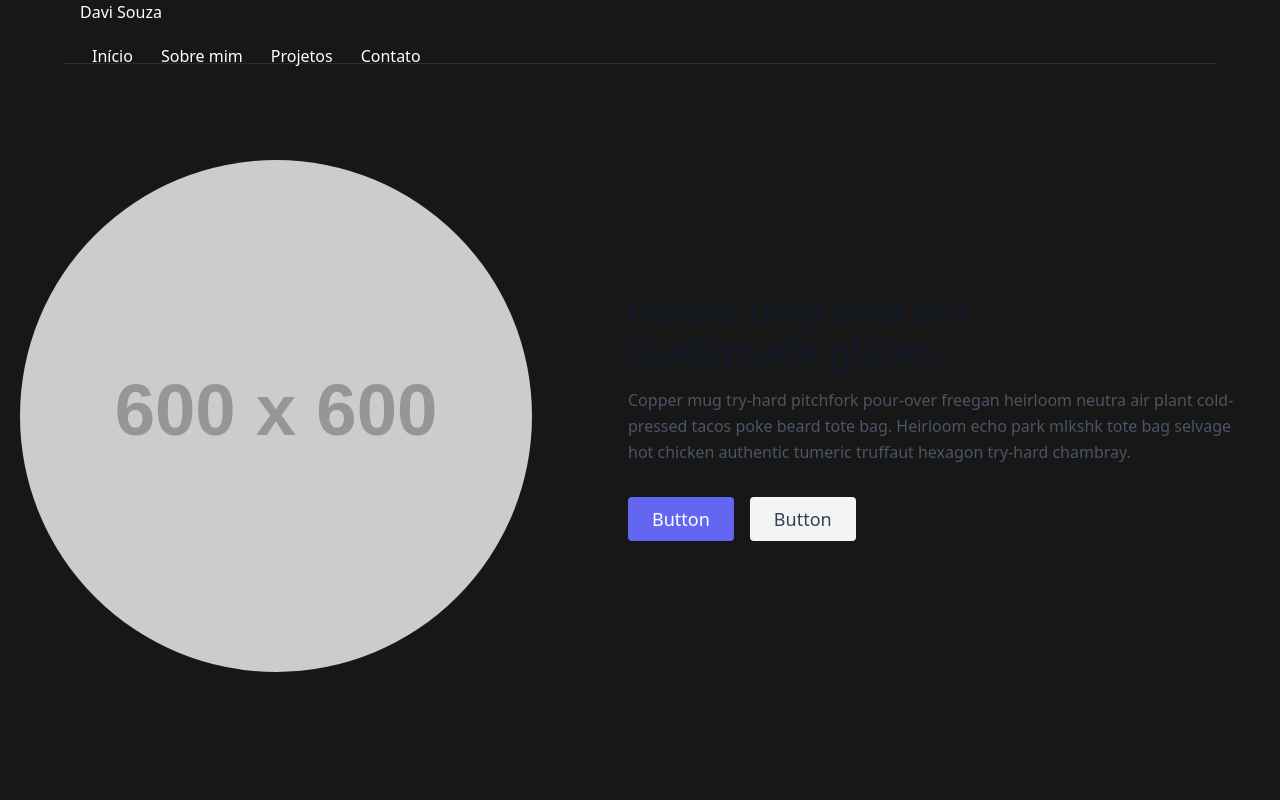
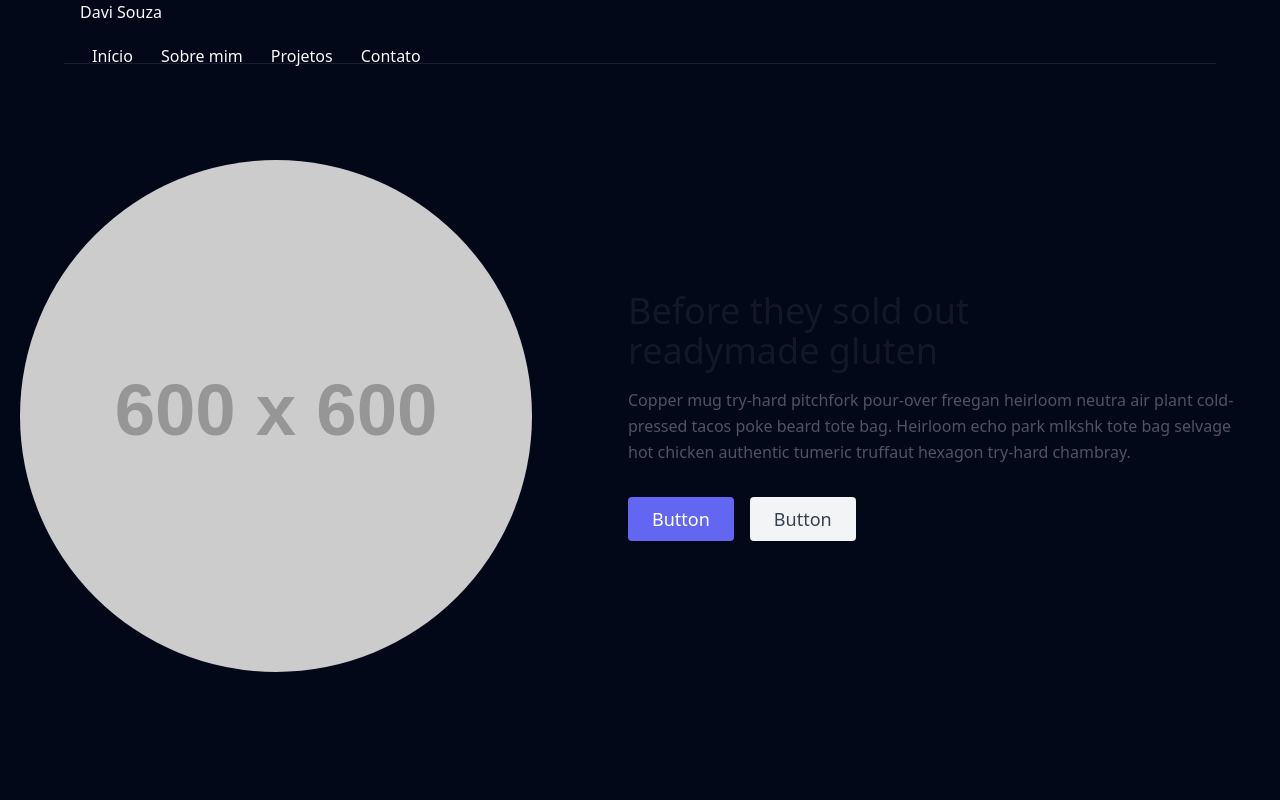
Before and after one commit to davi-souzadev/my-portfolio, a React (Vite) app: page / in a window 1280 px wide. Shown: the top 800 px of the page. Built offline with nearby package versions, Linux system fonts and the light colour scheme.

Commit message:
feat: Add theme provider

```diff
--- a/src/App.tsx
+++ b/src/App.tsx
@@ -1,16 +1,22 @@
 import { Navbar } from "./components/Navbar"
 import { About } from "./components/About"
+import React from "react"
+
+import { ThemeProvider } from "./components/ThemeProvider"
 
 function App() {
   return (
-    <div className="w-dvw h-dvh dark ">
-      <main className=" bg-slate-100 dark:bg-neutral-900 dark:text-white">
+    <ThemeProvider
+      defaultTheme="dark"
+      storageKey="vite-ui-theme"
+    >
+      <main className="w-dvw h-dvh">
         <Navbar />
         <About sectionType="about" />
         <About sectionType="projects" />
         <About sectionType="contact" />
       </main>
-    </div>
+    </ThemeProvider>
   )
 }
 
--- /dev/null
+++ b/src/components/ThemeProvider.tsx
@@ -0,0 +1,75 @@
+import { createContext, useContext, useEffect, useState } from "react"
+
+type Theme = "dark" | "light" | "system"
+
+type ThemeProviderProps = {
+  children: React.ReactNode
+  defaultTheme?: Theme
+  storageKey?: string
+}
+
+type ThemeProviderState = {
+  theme: Theme
+  setTheme: (theme: Theme) => void
+}
+
+const initialState: ThemeProviderState = {
+  theme: "system",
+  setTheme: () => null,
+}
+
+const ThemeProviderContext = createContext<ThemeProviderState>(initialState)
+
+export function ThemeProvider({
+  children,
+  defaultTheme = "system",
+  storageKey = "vite-ui-theme",
+  ...props
+}: ThemeProviderProps) {
+  const [theme, setTheme] = useState<Theme>(
+    () => (localStorage.getItem(storageKey) as Theme) || defaultTheme
+  )
+
+  useEffect(() => {
+    const root = window.document.documentElement
+
+    root.classList.remove("light", "dark")
+
+    if (theme === "system") {
+      const systemTheme = window.matchMedia("(prefers-color-scheme: dark)").matches
+        ? "dark"
+        : "light"
+
+      root.classList.add(systemTheme)
+      return
+    }
+
+    root.classList.add(theme)
+  }, [theme])
+
+  const value = {
+    theme,
+    setTheme: (theme: Theme) => {
+      localStorage.setItem(storageKey, theme)
+      setTheme(theme)
+    },
+  }
+
+  return (
+    <ThemeProviderContext.Provider
+      {...props}
+      value={value}
+    >
+      {children}
+    </ThemeProviderContext.Provider>
+  )
+}
+
+export const useTheme = () => {
+  const context = useContext(ThemeProviderContext)
+
+  if (context === undefined)
+    throw new Error("useTheme must be used within a ThemeProvider")
+
+  return context
+}
--- a/src/index.css
+++ b/src/index.css
@@ -2,7 +2,7 @@
 @tailwind components;
 @tailwind utilities;
 
-@layer base {
+/* @layer base {
   :root {
     --background: 0 0% 100%;
     --foreground: 222.2 84% 4.9%;
@@ -64,6 +64,53 @@
     --input: 217.2 32.6% 17.5%;
     --ring: 212.7 26.8% 83.9%;
   }
+} */
+
+@layer base {
+  :root {
+    --background: 0 0% 100%;
+    --foreground: 222.2 84% 4.9%;
+    --card: 0 0% 100%;
+    --card-foreground: 222.2 84% 4.9%;
+    --popover: 0 0% 100%;
+    --popover-foreground: 222.2 84% 4.9%;
+    --primary: 221.2 83.2% 53.3%;
+    --primary-foreground: 210 40% 98%;
+    --secondary: 210 40% 96.1%;
+    --secondary-foreground: 222.2 47.4% 11.2%;
+    --muted: 210 40% 96.1%;
+    --muted-foreground: 215.4 16.3% 46.9%;
+    --accent: 210 40% 96.1%;
+    --accent-foreground: 222.2 47.4% 11.2%;
+    --destructive: 0 84.2% 60.2%;
+    --destructive-foreground: 210 40% 98%;
+    --border: 214.3 31.8% 91.4%;
+    --input: 214.3 31.8% 91.4%;
+    --ring: 221.2 83.2% 53.3%;
+    --radius: 0.5rem;
+  }
+
+  .dark {
+    --background: 222.2 84% 4.9%;
+    --foreground: 210 40% 98%;
+    --card: 222.2 84% 4.9%;
+    --card-foreground: 210 40% 98%;
+    --popover: 222.2 84% 4.9%;
+    --popover-foreground: 210 40% 98%;
+    --primary: 217.2 91.2% 59.8%;
+    --primary-foreground: 222.2 47.4% 11.2%;
+    --secondary: 217.2 32.6% 17.5%;
+    --secondary-foreground: 210 40% 98%;
+    --muted: 217.2 32.6% 17.5%;
+    --muted-foreground: 215 20.2% 65.1%;
+    --accent: 217.2 32.6% 17.5%;
+    --accent-foreground: 210 40% 98%;
+    --destructive: 0 62.8% 30.6%;
+    --destructive-foreground: 210 40% 98%;
+    --border: 217.2 32.6% 17.5%;
+    --input: 217.2 32.6% 17.5%;
+    --ring: 224.3 76.3% 48%;
+  }
 }
 
 @layer base {
```
